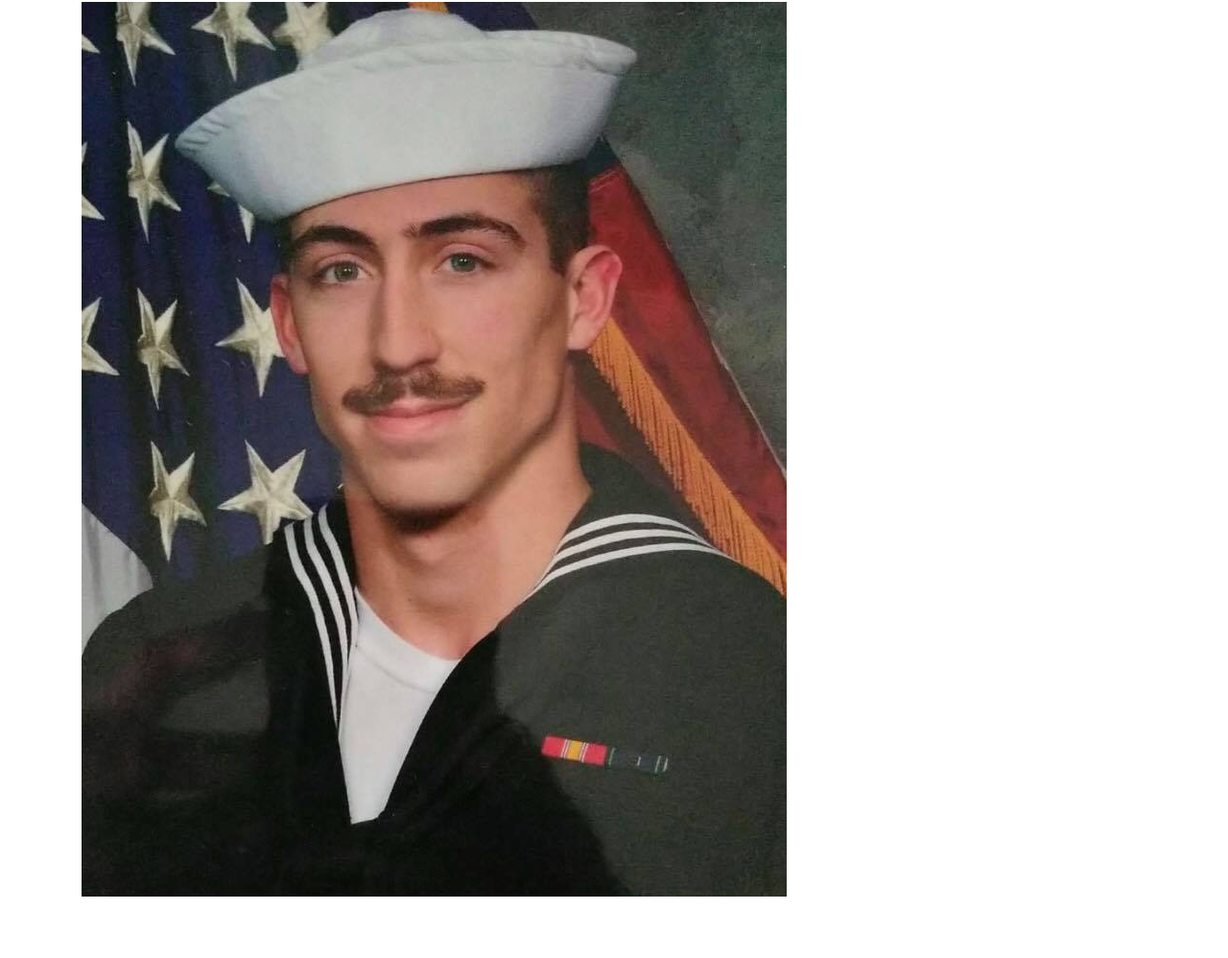
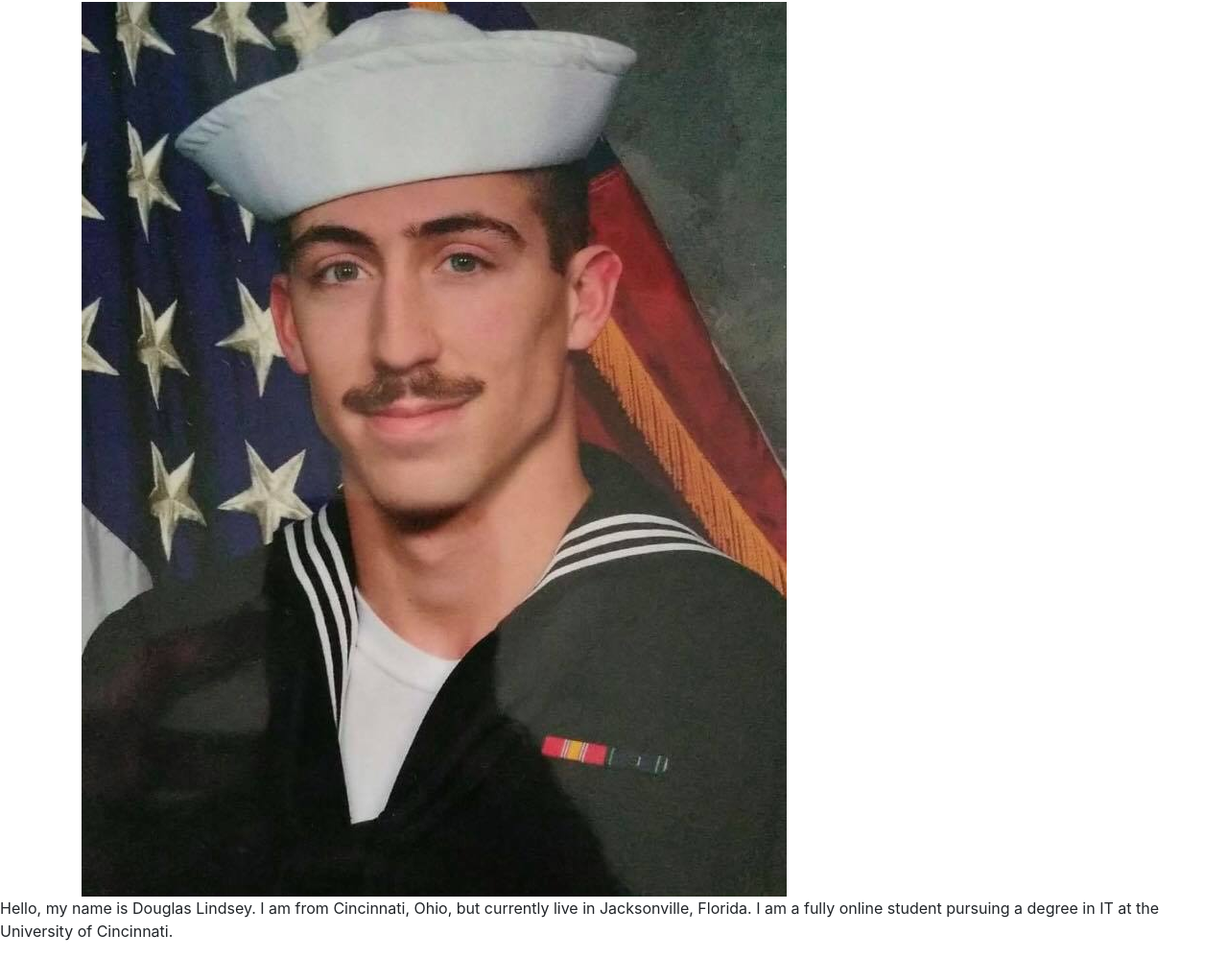
Before and after one commit to it3049c-fall22-henderson/online-portfolio-douglaslindsey, a website: page index.html in a window 1280 px wide. Shown: the part 54-1052 px from the top of the page at 96% size. Before the commit the page ends 988 px from the top, so only its background shows below. Drawn offline with nearby package versions, Linux system fonts and the light colour scheme.

Commit message:
added a personal background section

```diff
--- a/index.html
+++ b/index.html
@@ -21,6 +21,12 @@
     <!-- WORK FROM INSIDE THIS CONTAINER-->
   </div>
 
+  <div class="personalBackground">
+    <p>
+      Hello, my name is Douglas Lindsey. I am from Cincinnati, Ohio, but currently live in Jacksonville, Florida. I am a
+      fully online student pursuing a degree in IT at the University of Cincinnati.
+    </p>
+  </div>
   <!-- INCLUDE SCRIPTS FILE HERE -->
 
   <!-- Bootstrap Scripts-->
```
